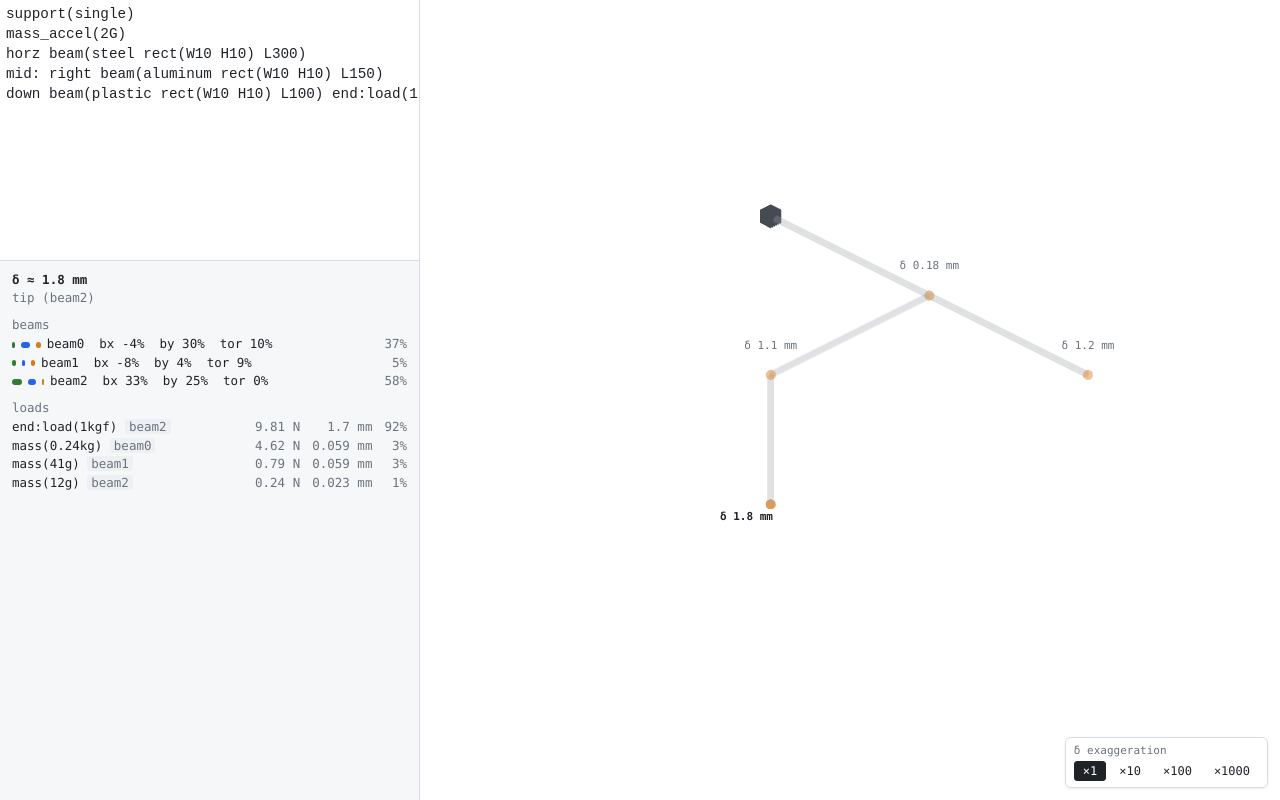
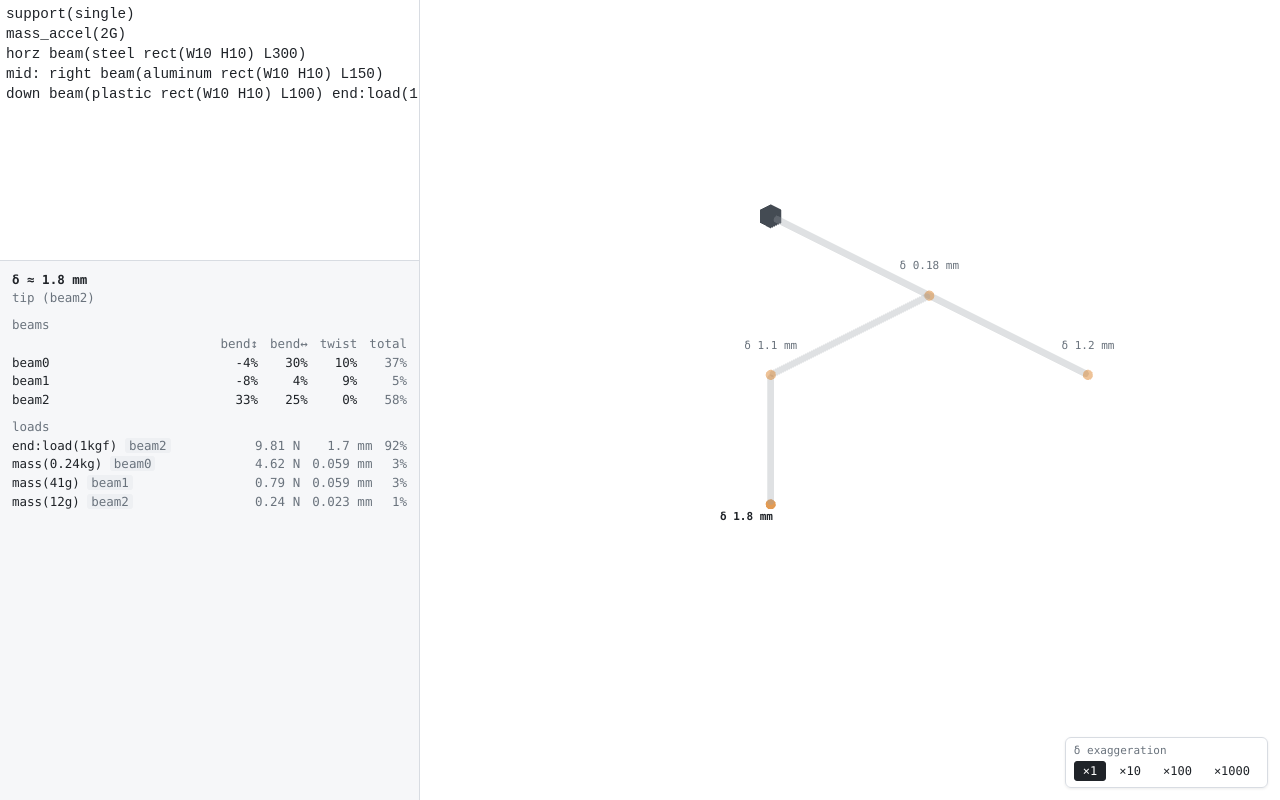
Before and after one commit to xy-kasumi/deflection, a website built with Vite: page index.html in a window 1280 px wide. Built offline with nearby package versions, Linux system fonts and the light colour scheme.

Commit message:
Cleanup "beams" in breakdown

```diff
--- a/src/breakdown.ts
+++ b/src/breakdown.ts
@@ -40,27 +40,30 @@ export function renderBreakdown(
 
   // Beams section — before loads: "which beam to stiffen" is the actionable
   // question. Per-mode fractions can be negative (a mode that opposes d*).
+  // The two bend modes carry an arrow glyph for the two orthogonal bending
+  // planes; torsion is the plain word "twist" — it has no chirality to point.
   if (sel.beams.length > 0) {
     el.appendChild(sectionHeader('beams'));
+    const grid = document.createElement('div');
+    grid.className = 'bd-beams';
+    for (const text of ['', 'bend↕', 'bend↔', 'twist', 'total']) {
+      const h = document.createElement('span');
+      h.className = 'hdr';
+      h.textContent = text;
+      grid.append(h);
+    }
     for (const b of sel.beams) {
-      const bx = fractionOf(b.delta_mm_bendIx, deltaMax);
-      const by = fractionOf(b.delta_mm_bendIy, deltaMax);
-      const tor = fractionOf(b.delta_mm_torsion, deltaMax);
-      const row = document.createElement('div');
-      row.className = 'bd-row';
-      const left = document.createElement('span');
-      left.append(modeChip('bx', bx));
-      left.append(modeChip('by', by));
-      left.append(modeChip('tor', tor));
-      const lbl = document.createElement('span');
-      lbl.textContent = `beam${b.beamIx}  bx ${formatPct(bx)}  by ${formatPct(by)}  tor ${formatPct(tor)}`;
-      left.appendChild(lbl);
-      const right = document.createElement('span');
-      right.className = 'frac';
-      right.textContent = formatPct(fractionOf(b.delta_mm, deltaMax));
-      row.append(left, right);
-      el.appendChild(row);
+      const name = document.createElement('span');
+      name.textContent = `beam${b.beamIx}`;
+      grid.append(
+        name,
+        fracCell(fractionOf(b.delta_mm_bendIx, deltaMax)),
+        fracCell(fractionOf(b.delta_mm_bendIy, deltaMax)),
+        fracCell(fractionOf(b.delta_mm_torsion, deltaMax)),
+        fracCell(fractionOf(b.delta_mm, deltaMax), true),
+      );
     }
+    el.appendChild(grid);
   }
 
   // Loads section. One shared grid so columns align across rows.
@@ -134,12 +137,13 @@ function compact(s: string): string {
   return s.replace(/\s+/g, ' ').trim();
 }
 
-function modeChip(cls: string, frac: number): HTMLElement {
-  const bar = document.createElement('span');
-  bar.className = `bd-bar ${cls}`;
-  const width = Math.max(0, Math.min(1, Math.abs(frac))) * 24 + 2;
-  bar.style.width = `${width}px`;
-  return bar;
+// One right-aligned percentage cell in the beams grid. `total` cells render
+// muted, matching the header.
+function fracCell(frac: number, total = false): HTMLElement {
+  const cell = document.createElement('span');
+  cell.className = total ? 'frac total' : 'frac';
+  cell.textContent = formatPct(frac);
+  return cell;
 }
 
 export function formatMm(v: number): string {
--- a/src/style.css
+++ b/src/style.css
@@ -1,7 +1,5 @@
 /* Design tokens — single source of truth for the UI chrome's visual
-   language. Mode-* hues intentionally share hex values with scene/tokens.ts
-   so the breakdown bars carry the same emotional register as the 3D scene
-   (greys = structural, orange = load, green/blue = editor focus). */
+   language. */
 :root {
   --text-fg:    #1f2328;
   --text-muted: #6a737d;
@@ -14,12 +12,6 @@
   --overlay-bg:        rgba(255, 255, 255, 0.85);
   --overlay-bg-strong: rgba(255, 255, 255, 0.92);
   --overlay-shadow:    0 1px 3px rgba(0, 0, 0, 0.08);
-
-  /* Beam-mode swatches for the breakdown chips. Bend/torsion hues mirror
-     scene/tokens.ts COLOR.{walkerHintCurrent, beamCurrent, deformed}. */
-  --mode-bend-x:  #2e7d32;
-  --mode-bend-y:  #2563eb;
-  --mode-torsion: #d97a1a;
 
   /* Diagnostic squiggles. The error red is deliberately *not* the scene's
      deformedPeak — that one means "off-scale", this one means "wrong". */
@@ -95,11 +87,16 @@ html, body {
   color: var(--text-muted);
 }
 
-#info .bd-row {
+#info .bd-beams {
   display: grid;
-  grid-template-columns: 1fr auto;
-  gap: 6px;
+  grid-template-columns: 1fr auto auto auto auto;
+  column-gap: 12px;
   color: var(--text-fg);
+}
+
+#info .bd-beams .hdr,
+#info .bd-beams .total {
+  color: var(--text-muted);
 }
 
 #info .bd-loads {
@@ -115,10 +112,19 @@ html, body {
   text-align: right;
 }
 
-#info .bd-row .frac,
+#info .bd-beams .hdr,
+#info .bd-beams .frac,
+#info .bd-loads .frac {
+  text-align: right;
+}
+
 #info .bd-loads .frac {
   color: var(--text-muted);
-  text-align: right;
+}
+
+/* The empty top-left header cell still needs to claim its grid slot. */
+#info .bd-beams .hdr:first-child {
+  text-align: left;
 }
 
 #info .bd-beamtag {
@@ -127,17 +133,6 @@ html, body {
   border-radius: var(--radius-sm);
   padding: 0 4px;
 }
-
-#info .bd-bar {
-  display: inline-block;
-  height: 6px;
-  border-radius: var(--radius-sm);
-  margin-right: 6px;
-  vertical-align: middle;
-}
-#info .bd-bar.bx  { background: var(--mode-bend-x); }
-#info .bd-bar.by  { background: var(--mode-bend-y); }
-#info .bd-bar.tor { background: var(--mode-torsion); }
 
 #info .bd-empty { color: var(--text-muted); font-style: italic; }
 
```
